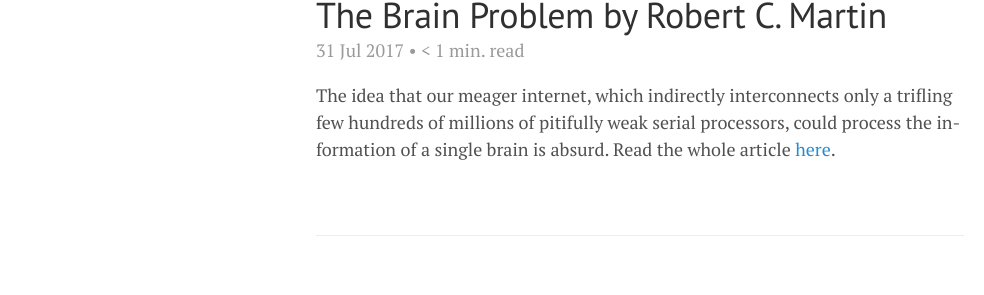
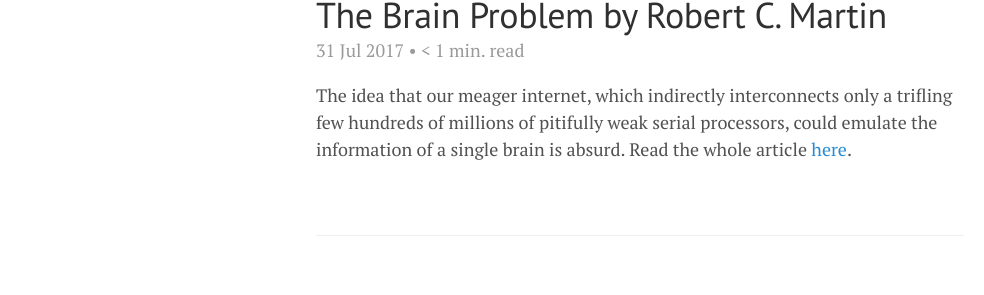
Before and after one commit to lgeurts/lgeurts.github.io, a Jekyll site: the page built from _posts/2017-07-31-the-brain-problem.md, in a window 1280 px wide. Shown: the part 127-422 px from the top of the page, without its empty margins (0-984 px from the left). Built offline with Jekyll 4.4.1, drawn with Linux system fonts in a browser that asks for light colours; nearby versions of some CDN libraries; comment, search, counter and statistics services are not loaded.

Commit message:
Update 2017-07-31-the-brain-problem.md

```diff
--- a/_posts/2017-07-31-the-brain-problem.md
+++ b/_posts/2017-07-31-the-brain-problem.md
@@ -7,5 +7,5 @@
 tags: [ AI ]
 ---
 
-The idea that our meager internet, which indirectly interconnects only a trifling few hundreds of millions of pitifully weak serial processors, could process the in- formation of a single brain is absurd.
+The idea that our meager internet, which indirectly interconnects only a trifling few hundreds of millions of pitifully weak serial processors, could emulate the information of a single brain is absurd.
 Read the whole article [here](http://blog.cleancoder.com/uncle-bob/2017/07/28/TheBrainProblem.html).
```
